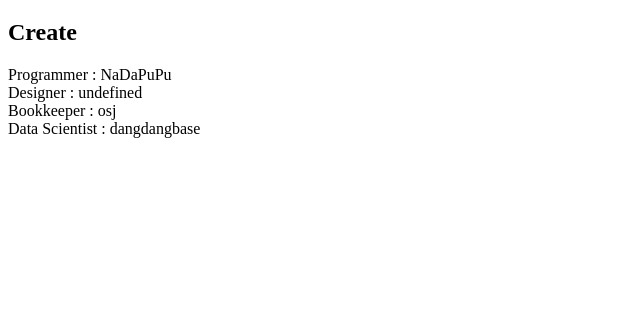
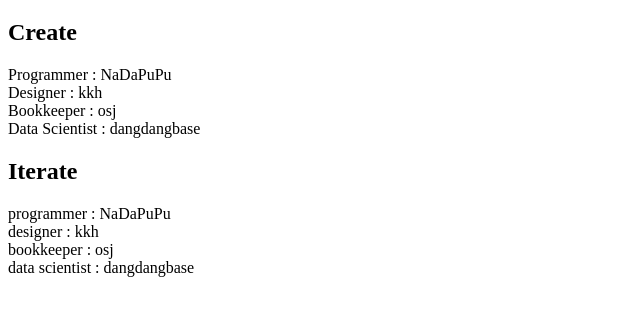
Before and after one commit to NaDaPuPu/web2_javascript, a plain HTML site: page ex10.html in a window 1280 px wide. Shown: the part 61-376 px from the top of the page, without its empty margins (0-640 px from the left). Drawn offline with Linux system fonts and the light colour scheme.

Commit message:
Chapter 31

```diff
--- a/ex10.html
+++ b/ex10.html
@@ -12,7 +12,7 @@
         <script>
             var coworkers = {
                 "programmer" : "NaDaPuPu",
-                "eesigner" : "kkh"
+                "designer" : "kkh"
             };
             document.write("Programmer : " + coworkers.programmer + "<br>");
             document.write("Designer : " + coworkers.designer + "<br>");
@@ -21,5 +21,11 @@
             coworkers["data scientist"] = "dangdangbase";
             document.write("Data Scientist : " + coworkers["data scientist"] + "<br>");
         </script>
+        <h2>Iterate</h2>
+        <script>
+            for(var key in coworkers) { // coworkers 안의 key의 수 만큼 반복
+                document.write(key + " : " + coworkers[key] + "<br>");
+            }
+        </script>
     </body>
 </html>
```
